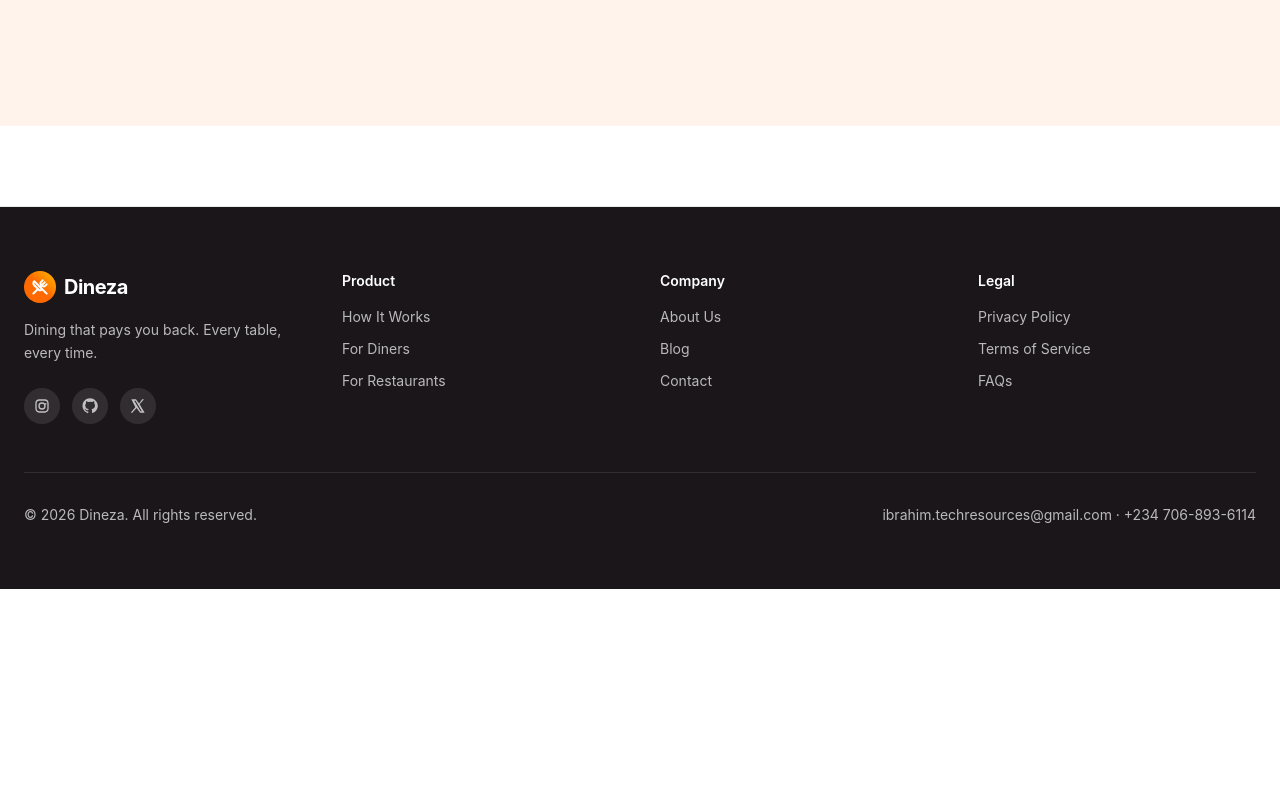
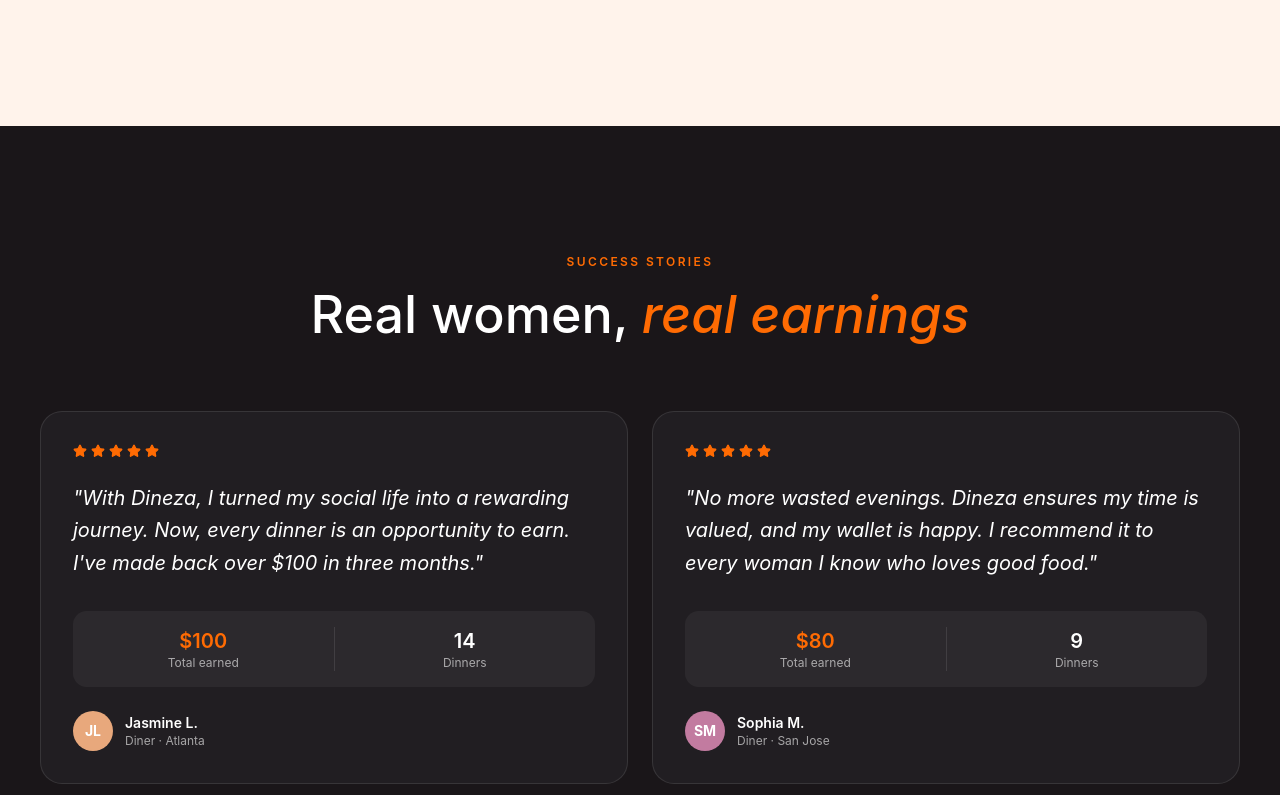
Before and after one commit to Ibrahimyusufdev/dinezav2, a React (Vite) app: page / in a window 1280 px wide. Shown: the part 2445-3240 px from the top of the page. Before the commit the page ends 3034 px from the top, so only its background shows below. Built offline with nearby package versions, Linux system fonts and the light colour scheme; no server answers.

Commit message:
Feat(Landing): Built Success Stories section

```diff
--- a/src/features/landing/components/SuccessStories.tsx
+++ b/src/features/landing/components/SuccessStories.tsx
@@ -0,0 +1,76 @@
+import { Star } from "lucide-react";
+import { testimonials, type Testimonial } from "../data/testimonials.data";
+
+interface TestimonialCardProps {
+  item: Testimonial;
+}
+
+const TestimonialCard = ({ item }: TestimonialCardProps) => (
+  <div className="bg-brand-dark-card rounded-3xl border border-white/10 p-8">
+    {/* Stars */}
+    <div className="mb-6 flex gap-1">
+      {Array.from({ length: 5 }).map((_, i) => (
+        <Star key={i} size={14} className="text-primary fill-primary" />
+      ))}
+    </div>
+
+    {/* Quote */}
+    <blockquote className="mb-8 text-xl leading-relaxed text-white italic">
+      "{item.quote}"
+    </blockquote>
+
+    {/* Earnings stats */}
+    <div className="mb-6 flex gap-4 rounded-xl bg-white/5 p-4">
+      <div className="flex-1 text-center">
+        <p className="text-primary text-xl font-semibold">{item.earned}</p>
+        <p className="text-xs text-white/60">Total earned</p>
+      </div>
+
+      <div className="w-px bg-white/10" />
+
+      <div className="flex-1 text-center">
+        <p className="text-xl font-semibold text-white">{item.dinners}</p>
+        <p className="text-xs text-white/60">Dinners</p>
+      </div>
+    </div>
+
+    {/* Author */}
+    <div className="flex items-center gap-3">
+      <div
+        className="flex h-10 w-10 items-center justify-center rounded-full text-sm font-bold text-white"
+        style={{ background: item.avatarColor }}
+      >
+        {item.initials}
+      </div>
+
+      <div>
+        <p className="text-sm font-semibold text-white">{item.name}</p>
+        <p className="text-xs text-white/60">{item.role}</p>
+      </div>
+    </div>
+  </div>
+);
+
+export const SuccussStories = () => (
+  <section id="testimonials" className="bg-brand-dark py-24 md:py-32">
+    <div className="mx-auto max-w-7xl px-5 md:px-10">
+      {/* Header */}
+      <div className="mb-16 text-center">
+        <p className="text-primary mb-3 text-xs font-semibold tracking-[0.2em] uppercase">
+          Success Stories
+        </p>
+
+        <h2 className="text-[clamp(2.25rem,5vw,3.25rem)] leading-tight font-medium text-white">
+          Real women, <span className="text-primary italic">real earnings</span>
+        </h2>
+      </div>
+
+      {/* Grid */}
+      <div className="grid gap-6 md:grid-cols-2">
+        {testimonials.map((item) => (
+          <TestimonialCard key={item.name} item={item} />
+        ))}
+      </div>
+    </div>
+  </section>
+);
--- a/src/features/landing/data/testimonials.data.ts
+++ b/src/features/landing/data/testimonials.data.ts
@@ -0,0 +1,32 @@
+export interface Testimonial {
+  name: string;
+  role: string;
+  initials: string;
+  avatarColor: string;
+  quote: string;
+  earned: string;
+  dinners: number;
+}
+
+export const testimonials: Testimonial[] = [
+  {
+    name: "Jasmine L.",
+    role: "Diner · Atlanta",
+    initials: "JL",
+    avatarColor: "#E8A87C",
+    quote:
+      "With Dineza, I turned my social life into a rewarding journey. Now, every dinner is an opportunity to earn. I've made back over $100 in three months.",
+    earned: "$100",
+    dinners: 14,
+  },
+  {
+    name: "Sophia M.",
+    role: "Diner · San Jose",
+    initials: "SM",
+    avatarColor: "#C27BA0",
+    quote:
+      "No more wasted evenings. Dineza ensures my time is valued, and my wallet is happy. I recommend it to every woman I know who loves good food.",
+    earned: "$80",
+    dinners: 9,
+  },
+];
--- a/src/features/landing/index.ts
+++ b/src/features/landing/index.ts
@@ -1,3 +1,4 @@
 export { HeroSection } from "./components/HeroSection";
 export { FeaturesOverview } from "./components/FeaturesOverview";
 export { HowItWorks } from "./components/HowItWorks";
+export { SuccussStories } from "./components/SuccessStories";
--- a/src/pages/landing/LandingPage.tsx
+++ b/src/pages/landing/LandingPage.tsx
@@ -1,4 +1,4 @@
-import { HeroSection } from "@/features/landing";
+import { HeroSection, SuccussStories } from "@/features/landing";
 import { FeaturesOverview } from "@/features/landing";
 import { HowItWorks } from "@/features/landing";
 export const LandingPage = () => {
@@ -7,6 +7,7 @@
       <HeroSection />
       <FeaturesOverview />
       <HowItWorks />
+      <SuccussStories />
     </>
   );
 };
```
